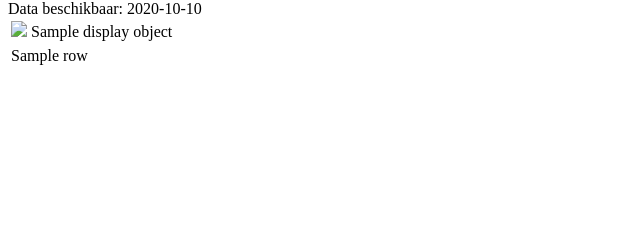
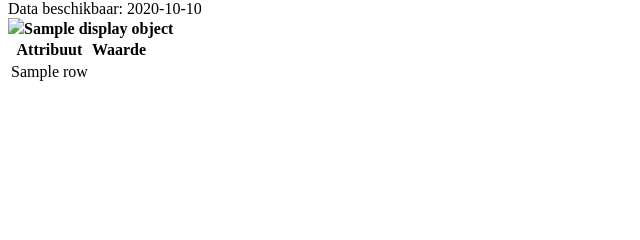
Before and after one commit to lizardsystem/lizard-shape, a Django app: template lizard_shape/templates/lizard_shape/popup_shape.html in a window 1280 px wide. Shown: the part 248-488 px from the top of the page, without its empty margins (0-640 px from the left). Run offline with Django 3.2, Linux system fonts and the light colour scheme; the template is opened without the code that fills it: most values are stand-ins (such as "Sample title", 1, 10 or a date in 2020).

Commit message:
slightly changed popup styling

```diff
--- a/lizard_shape/templates/lizard_shape/popup_shape.html
+++ b/lizard_shape/templates/lizard_shape/popup_shape.html
@@ -10,27 +10,14 @@
 Data beschikbaar: {{ his_file_dtstart|date:"Y-m-d" }}
 {% endif %}
 {% for display_object in display_group %}
-<table>
-  <tr>
-    <td><img src="{{ symbol_url }}"/>&nbsp;{{ display_object.name }}</td>
-    {% if add_snippet %}
-    <td class="sidebarbox-action-icon">
-      <a
-         href="{% url lizard_map_collage_add %}"
-         class="collage-add ss_star ss_sprite"
-         data-target-id="#edit-collage"
-         data-adapter-class="{{ adapter_class }}"
-         data-adapter-layer-json="{{ adapter_layer_json }}"
-         data-identifier="{{ display_object.identifier|json_escaped }}"
-         data-name="{{ display_object.name }}"
-         title="Toevoegen aan selectie">&nbsp;</a>
-    </td>
-    {% endif %}
-  </tr>
-</table>
+<div><img src="{{ symbol_url }}"/><strong>{{ display_object.name }}</strong></div>
 {# body #}
 <div>
   <table class="noprint table table-bordered">
+    <thead>
+      <th>Attribuut</th>
+      <th>Waarde</th>
+    </thead>
     <tbody>
       {% for row in display_object.values %}
       <tr>
@@ -57,4 +44,15 @@ Data beschikbaar: {{ his_file_dtstart|date:"Y-m-d" }}
     </tbody>
   </table>
 </div>
+{% if add_snippet %}
+<a
+   href="{% url lizard_map_collage_add %}"
+   class="collage-add ss_star ss_sprite"
+   data-target-id="#edit-collage"
+   data-adapter-class="{{ adapter_class }}"
+   data-adapter-layer-json="{{ adapter_layer_json }}"
+   data-identifier="{{ display_object.identifier|json_escaped }}"
+   data-name="{{ display_object.name }}"
+   title="Toevoegen aan selectie">&nbsp;{{ display_object.name }}</a>
+{% endif %}
 {% endfor %}
```
Also changed, not shown: 1 other file.
